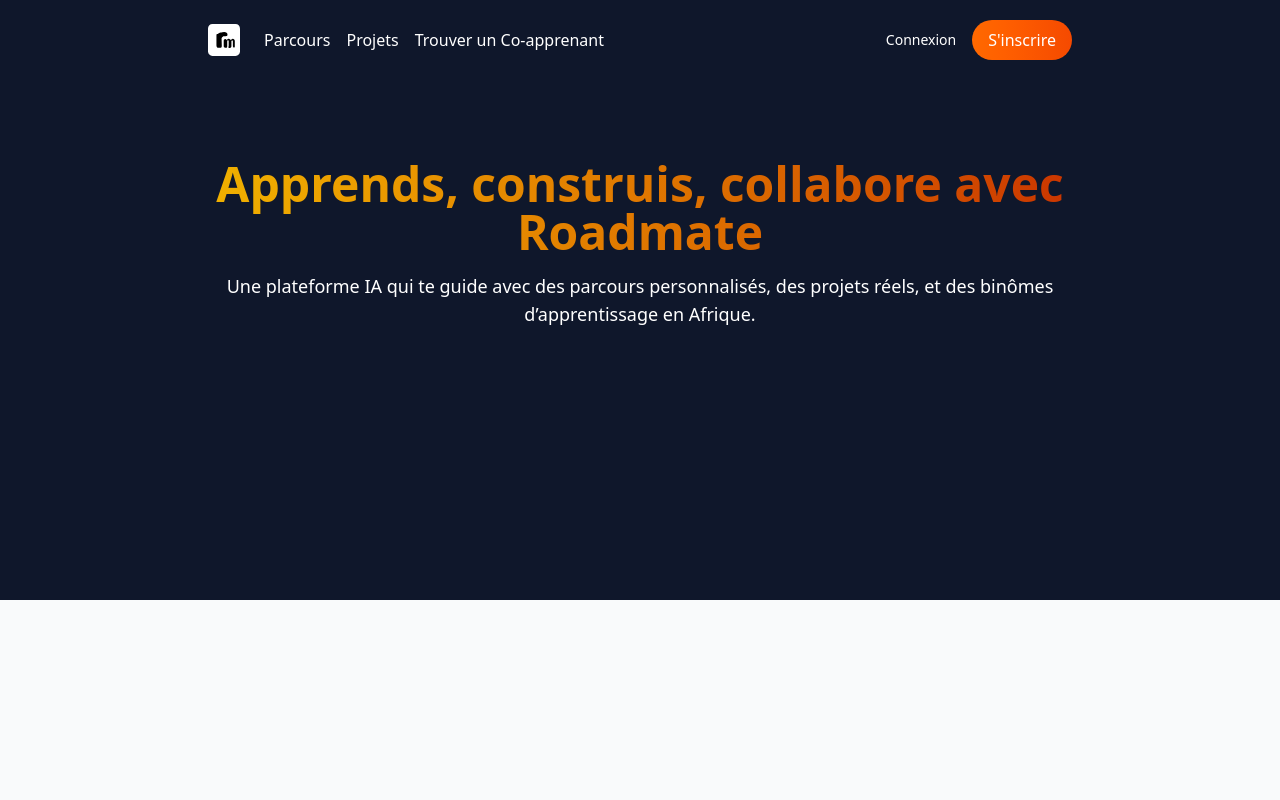
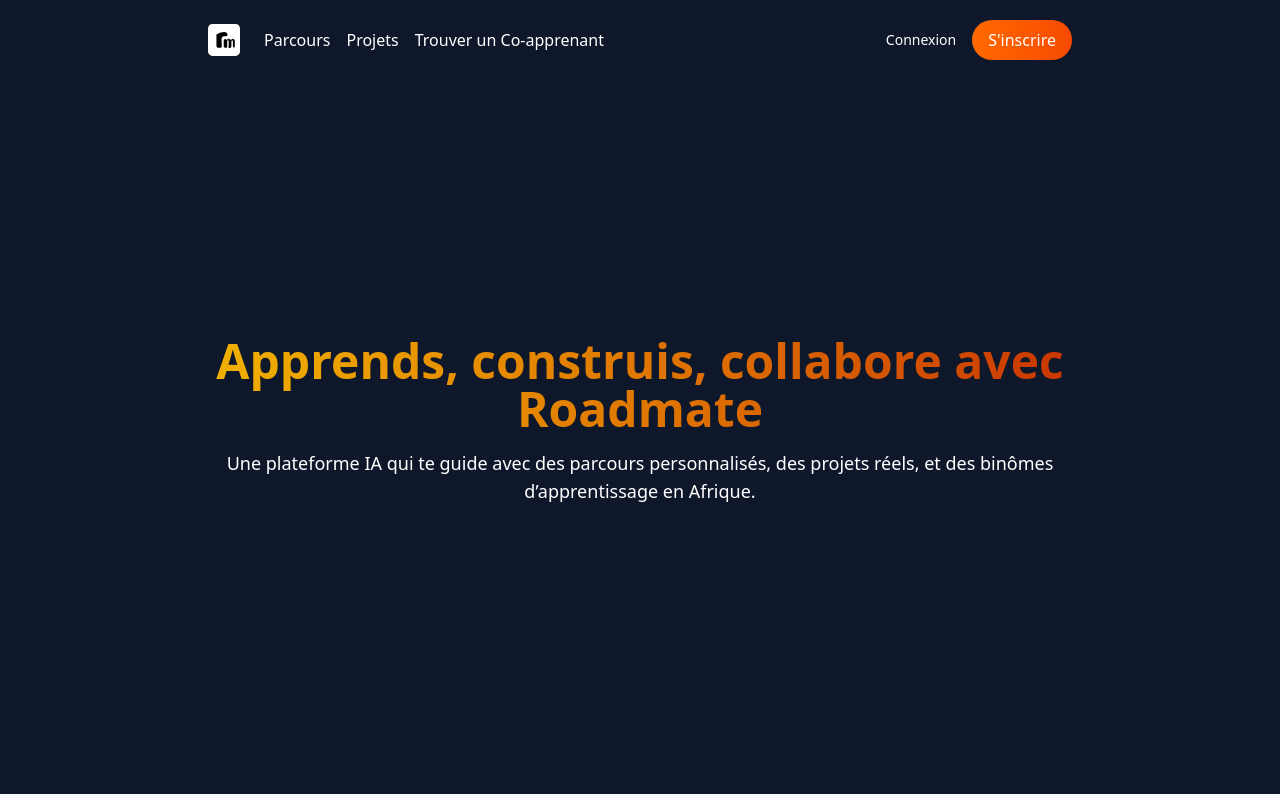
Before and after one commit to sanayasfp/roadmate-abihack-225, a Next.js app: page / in a window 1280 px wide. Built offline with nearby package versions, Linux system fonts and the light colour scheme.

Commit message:
style: enhance Hero component layout and comment out LandingProjects import

```diff
--- a/app/components/Hero.tsx
+++ b/app/components/Hero.tsx
@@ -1,7 +1,7 @@
 export function Hero() {
   return (
-    <section className="bg-slate-900 py-20 text-center">
-      <div className="max-w-4xl mx-auto px-4">
+    <section className="bg-slate-900 py-20 text-center h-[89.2vh]">
+      <div className="max-w-4xl mx-auto px-4 h-full flex items-center flex-col justify-center">
         <h1 className="text-4xl md:text-5xl font-bold mb-4 bg-gradient-to-r from-yellow-500 to-orange-700 bg-clip-text text-transparent">
           Apprends, construis, collabore avec Roadmate
         </h1>
--- a/app/page.tsx
+++ b/app/page.tsx
@@ -3,7 +3,7 @@
 import { db } from "@/seeds";
 import { Header } from "./components/Header";
 import { Hero } from "./components/Hero";
-import { LandingProjects } from "./components/LandingProjects";
+// import { LandingProjects } from "./components/LandingProjects";
 import React from "react";
 
 export default function Home() {
@@ -17,7 +17,7 @@ export default function Home() {
       <Header />
       <main>
         <Hero />
-        <LandingProjects />
+        {/* <LandingProjects /> */}
       </main>
       {/* <Footer /> */}
     </div>
```
